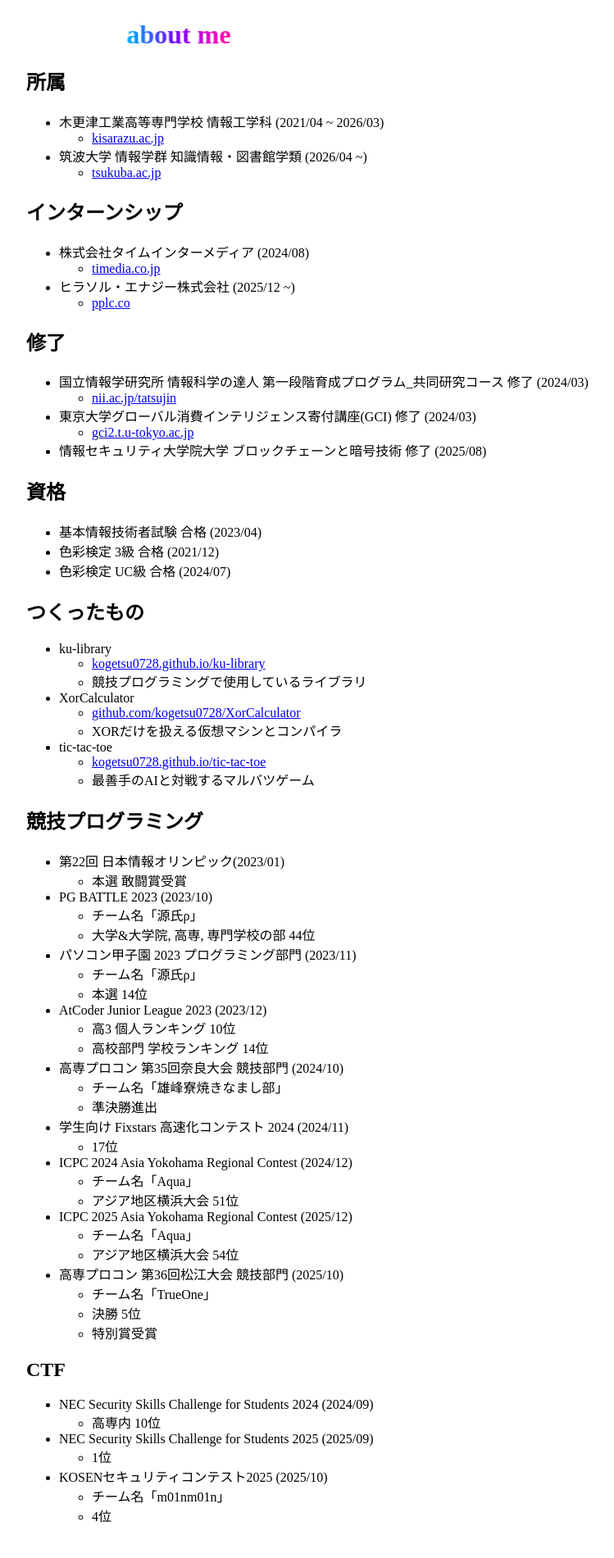
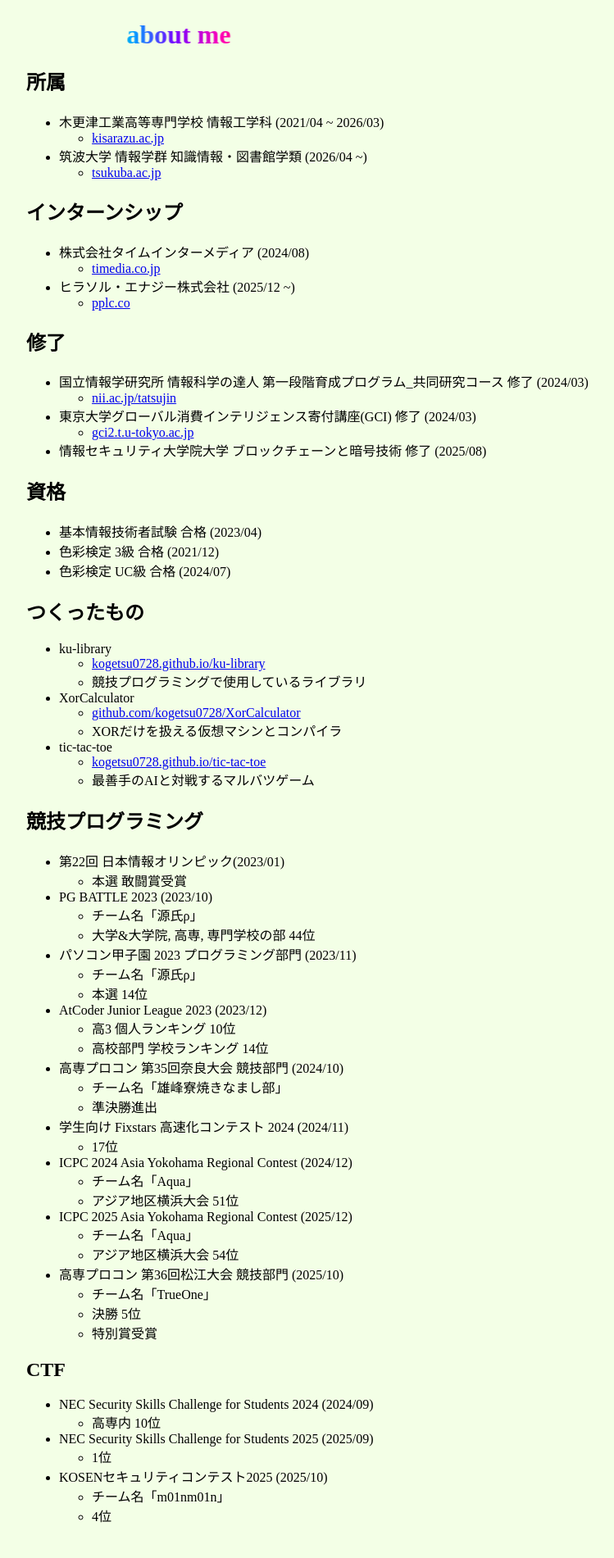
Before and after one commit to kogetsu0728/kogetsu0728.github.io, a Jekyll site: the page built from index.md, in a window 1280 px wide. Shown: the whole page at 82% size, without its empty margins (228-977 px from the left). Built offline with Jekyll 4.4.1, drawn with Linux system fonts in a browser that asks for light colours.

Commit message:
背景だけ黄緑にした

```diff
--- a/_layouts/default.html
+++ b/_layouts/default.html
@@ -16,6 +16,7 @@
       body {
         margin: 0;
         padding: var(--page-padding-y) var(--page-padding-x);
+        background-color: #f3ffe6;
       }
 
       main {
```
